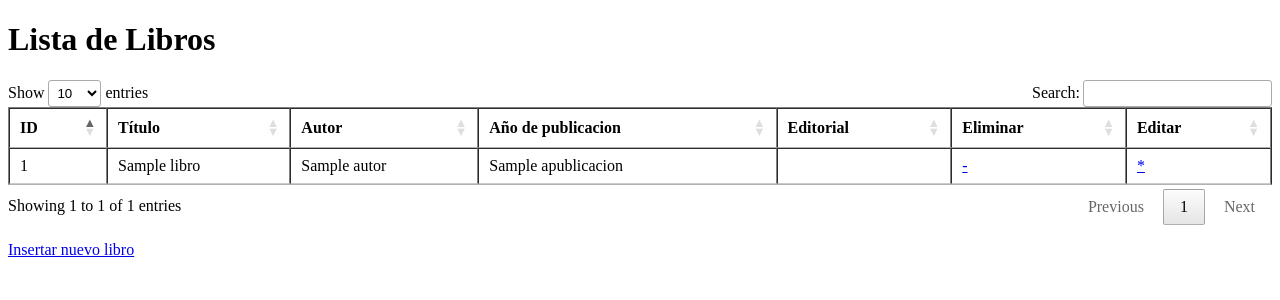
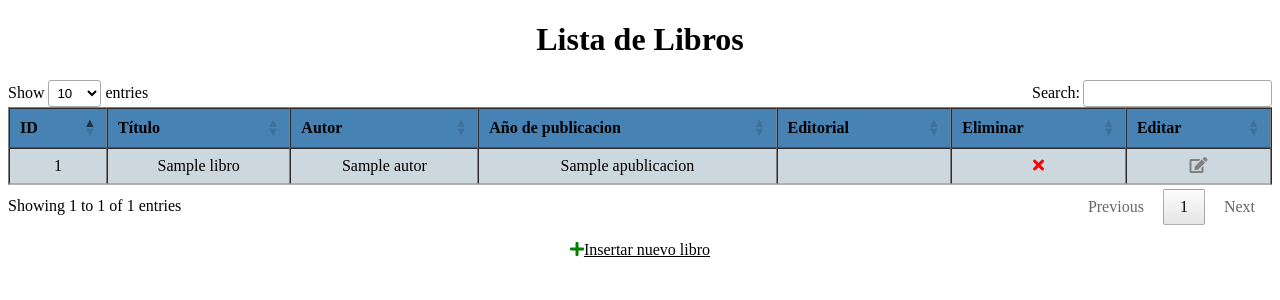
Before and after one commit to lygarmo/DataTables, a Symfony app: template templates/libro/index.html.twig in a window 1280 px wide. Shown: the top 300 px of the page. Run offline with Twig, Linux system fonts and the light colour scheme; the template is opened without the code that fills it: most values are stand-ins (such as "Sample title", 1, 10 or a date in 2020); some libraries are stand-ins or nearby versions.

Commit message:
añadir estilos

```diff
--- a/templates/libro/index.html.twig
+++ b/templates/libro/index.html.twig
@@ -4,6 +4,28 @@
     <title>Lista de Libros</title>
     <!-- Enlace al CSS de DataTables -->
     <link rel="stylesheet" type="text/css" href="https://cdn.datatables.net/1.11.5/css/jquery.dataTables.css">
+
+    <!-- Enlace a Font Awesome (para los iconos) -->
+    <link rel="stylesheet" href="https://cdnjs.cloudflare.com/ajax/libs/font-awesome/5.15.4/css/all.min.css">
+
+    <style>
+        a{
+            color:black;
+        }
+
+        tr th{
+             background-color: steelblue;
+        }
+
+        tr td{
+            background-color: rgb(205, 215, 222);
+        }
+
+        body{
+            text-align: center;
+        }
+
+    </style>
 </head>
 <body>
     <h1>Lista de Libros</h1>
@@ -28,13 +50,21 @@
                     <td>{{ libro.autor.nombre }}</td>
                     <td>{{ libro.apublicacion }}</td>
                     <td>{{ libro.editorial.nombre }}</td>
-                    <td> <a href="{{ path('app_libro_eliminar', {'id':libro.id}) }}">  - </a></td>
-                    <td> <a href="{{ path('app_libro_editar', {'id':libro.id}) }}"> * </a></td>
+                    <td>
+                        <a href="{{ path('app_libro_eliminar', {'id':libro.id}) }}">
+                            <i class="fas fa-times" style="color: red;"></i> <!-- Cruz roja -->
+                        </a>
+                    </td>
+                    <td>
+                        <a href="{{ path('app_libro_editar', {'id':libro.id}) }}">
+                            <i class="fas fa-edit" style="color: grey;"></i>
+                        </a>
+                    </td>
                 </tr>
             {% endfor %}
         </tbody>
     </table>
-    <p><a href="{{ path('app_libro_nuevo') }}">Insertar nuevo libro</a></p>
+    <p><a href="{{ path('app_libro_nuevo') }}"><i class="fas fa-plus" style="color: green;"></i>Insertar nuevo libro</a></p>
 
 
     <!-- Enlace a jQuery (requerido para DataTables) -->
```
